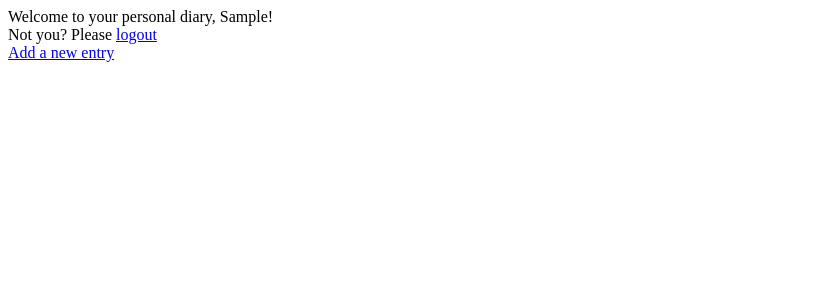
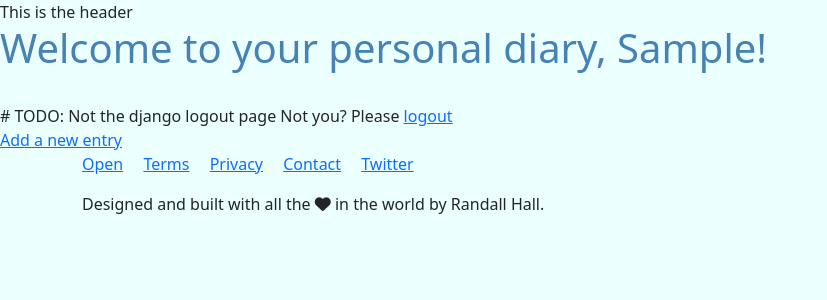
Before and after one commit to mathcoder3141/diary, a Django app: page /diary/ in a window 1280 px wide. Shown: the top 300 px of the page, without its empty margins (0-827 px from the left). Run offline with Django 3.2, Linux system fonts and the light colour scheme; the visitor is signed in with stand-in values (Sample User, id 1); data that the repository does not hold is empty; some libraries are stand-ins or nearby versions.

Commit message:
Add homepage

```diff
--- /dev/null
+++ b/entries/static/css/styles.css
@@ -0,0 +1,11 @@
+h1 {
+  color: steelblue;
+}
+
+nav div {
+  background-color: #FFFFF0;
+}
+
+body {
+  background-color: #ECFFFF;
+}
--- a/entries/templates/base.html
+++ b/entries/templates/base.html
@@ -1,5 +1,31 @@
-<title>{% block title%}{% endblock %}</title>
+{% load static %}
+<head>
+  <meta charset="utf-8">
+  <meta name="viewport" content="width=device-width, initial-scale=1, shrink-to-fit=no">
+    <link href="https://cdn.jsdelivr.net/npm/bootstrap@5.0.0-beta2/dist/css/bootstrap.min.css" rel="stylesheet"
+          integrity="sha384-BmbxuPwQa2lc/FVzBcNJ7UAyJxM6wuqIj61tLrc4wSX0szH/Ev+nYRRuWlolflfl" crossorigin="anonymous">
+    <link rel="stylesheet" href="{% static 'css/styles.css' %}">
+    <script src="https://kit.fontawesome.com/b69423a482.js" crossorigin="anonymous"></script>
+
+  <title>{% block title%}{% endblock %}</title>
+</head>
 <body>
+<header>
+    This is the header
+</header>
 {% block content %}
 {% endblock %}
+<footer>
+  <div class="container">
+    <ul class="bd-footer-links ps-0 mb-3">
+      <li class="d-inline-block"><a class="mr-1" href="#">Open</a></li>
+        <li class="d-inline-block ms-3"><a href="#">Terms</a></li>
+      <li class="d-inline-block ms-3"><a class="mr-1" href="#">Privacy</a></li>
+      <li class="d-inline-block ms-3"><a class="mr-1" href="mailto:randall@spectrumnation.org">Contact</a></li>
+      <li class="d-inline-block ms-3"><a class="mr-1" href="#" role="button">Twitter</a></li>
+    </ul>
+    <p class="mb-0">Designed and built with all the <i class="fas fa-heart red" aria-hidden="true"></i> in the world by
+        Randall Hall.
+  </div>
+</footer>
 </body>
--- a/entries/templates/diary.html
+++ b/entries/templates/diary.html
@@ -7,7 +7,9 @@ Avaliable Entries
 
 {% block content %}
 {% if user.is_authenticated %}
-Welcome to your personal diary, {{ user|title }}! <br>
+<h1>Welcome to your personal diary, {{ user|title }}!</h1> <br>
+
+# TODO: Not the django logout page
 Not you? Please <a href="{% url 'custom_logout' %}">logout</a>
 <br>
 <a href="{% url 'entry' %}">Add a new entry</a>
--- /dev/null
+++ b/entries/templates/index.html
@@ -0,0 +1,5 @@
+{% extends 'base.html' %}
+
+{% block content %}
+<center><h1>Growth Diary</h1></center>
+{% endblock content %}
--- a/entries/views.py
+++ b/entries/views.py
@@ -4,6 +4,9 @@ from django.contrib.auth.decorators import login_required
 from .forms import RegisterForm, EntryQuestions
 from .models import Entry
 
+
+def index(request):
+    return render(request, 'index.html')
 
 def register(response):
     if response.method == 'POST':
--- a/personal_diary/settings.py
+++ b/personal_diary/settings.py
@@ -38,6 +38,7 @@ INSTALLED_APPS = [
     'django.contrib.messages',
     'django.contrib.staticfiles',
     'entries',
+    'widget_tweaks',
 ]
 
 MIDDLEWARE = [
@@ -123,4 +124,4 @@ USE_TZ = True
 # https://docs.djangoproject.com/en/3.1/howto/static-files/
 
 STATIC_URL = '/static/'
-LOGIN_REDIRECT_URL = "/diary/"
+LOGIN_REDIRECT_URL = '/diary/'
--- a/personal_diary/urls.py
+++ b/personal_diary/urls.py
@@ -19,6 +19,7 @@ from entries import views
 
 urlpatterns = [
     path('admin/', admin.site.urls),
+    path('', views.index, name='index'),
     path('register/', views.register, name="register"),
     path('entry/', views.entry, name='entry'),
     path('diary/', views.diary, name='diary'),
```
Also changed, not shown: entries/templates/entry.html (+17 -2 lines).
